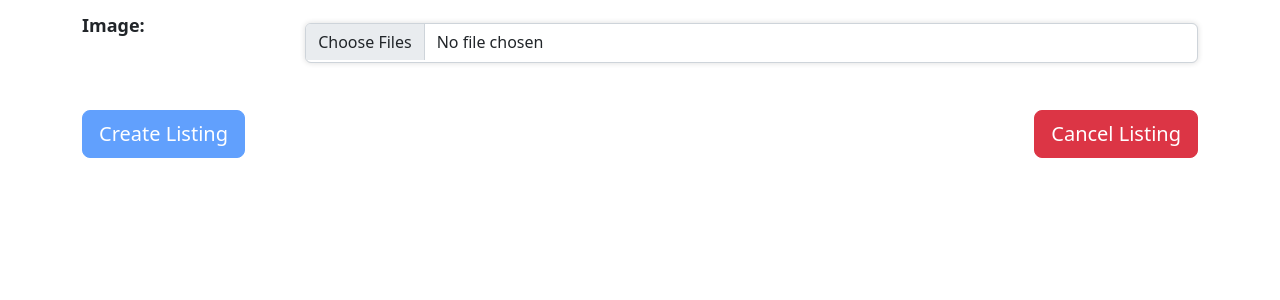
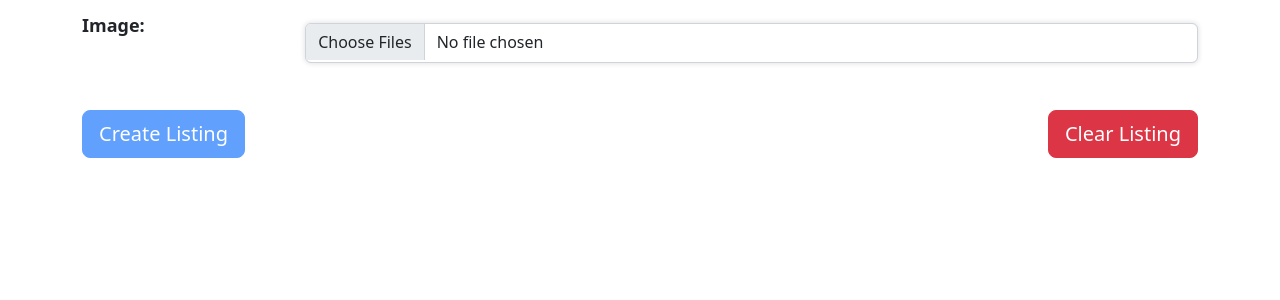
Before and after one commit to KagaSumi/Student-Sales, a Flask app: page /create_listing in a window 1280 px wide. Shown: the part 312-612 px from the top of the page. Run offline with Flask 3, Linux system fonts and the light colour scheme; the visitor is signed in with stand-in values (Sample User, id 1).

Commit message:
Updates the delete listing button to clear button

```diff
--- a/templates/create_listing.html
+++ b/templates/create_listing.html
@@ -25,7 +25,7 @@
 <br>
 <div id="createbuttons">
     <button class="btn btn-primary btn-lg my-2" id="create_listing">Create Listing</button>
-    <button class="btn btn-danger btn-lg my-2" id="cancel_listing">Cancel Listing</button>
+    <button class="btn btn-danger btn-lg my-2" id="cancel_listing">Clear Listing</button>
 </div>
 {% endblock %}
 
```
Also changed, not shown: tests/test_user.py (+0 -1 lines), README.md.
